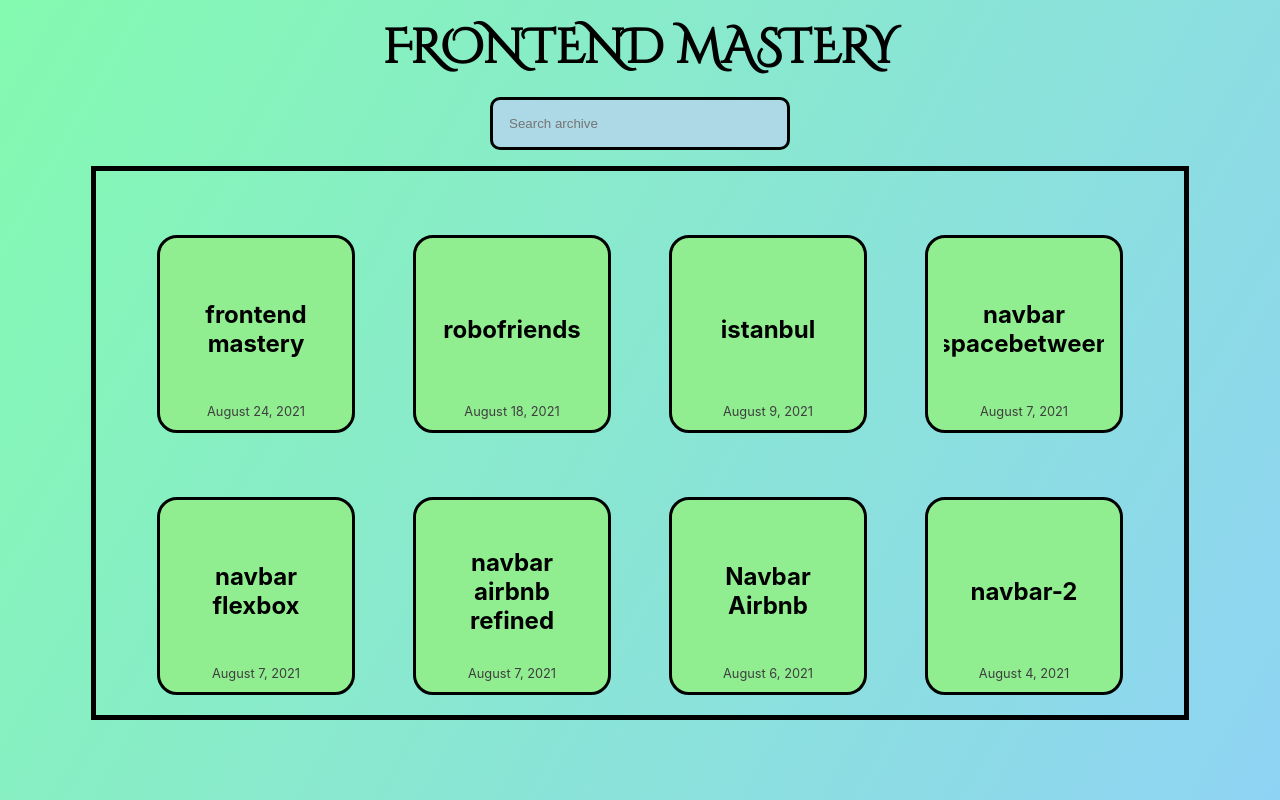
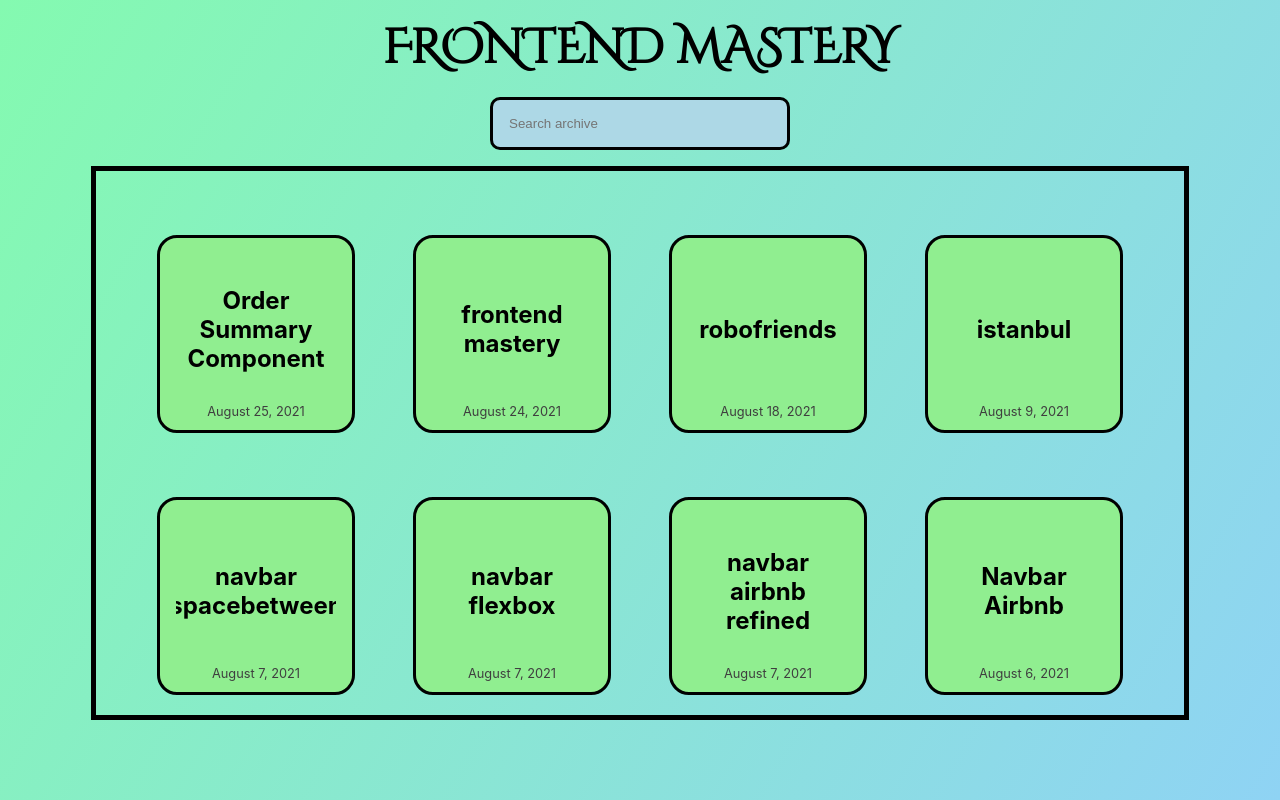
Before and after one commit to rodelcdavid/frontend-mastery, a React (Create React App) app: page / in a window 1280 px wide. Built offline with nearby package versions, Linux system fonts and the light colour scheme.

Commit message:
added order-summary-component

```diff
--- a/src/archiveList.js
+++ b/src/archiveList.js
@@ -74,6 +74,13 @@ export const archiveList = [
     title: 'frontend mastery',
     date: 'August 24, 2021',
     link: 'https://rodelcdavid.github.io/frontend-mastery/'
+},
+
+{
+    id: 12,
+    title: 'Order Summary Component',
+    date: 'August 25, 2021',
+    link: 'https://rodelcdavid.github.io/order-summary-component/'
 }
 
 ];
```
